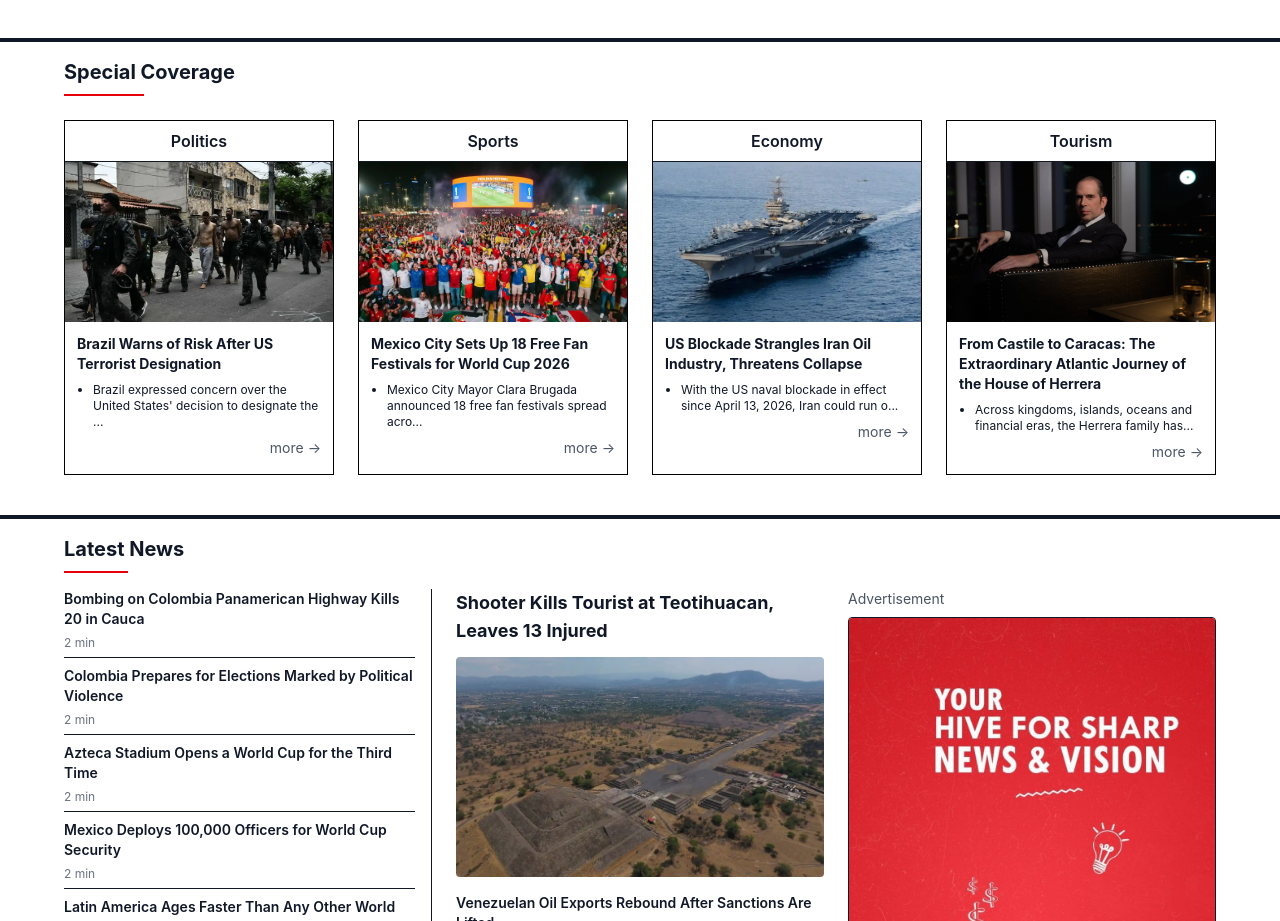
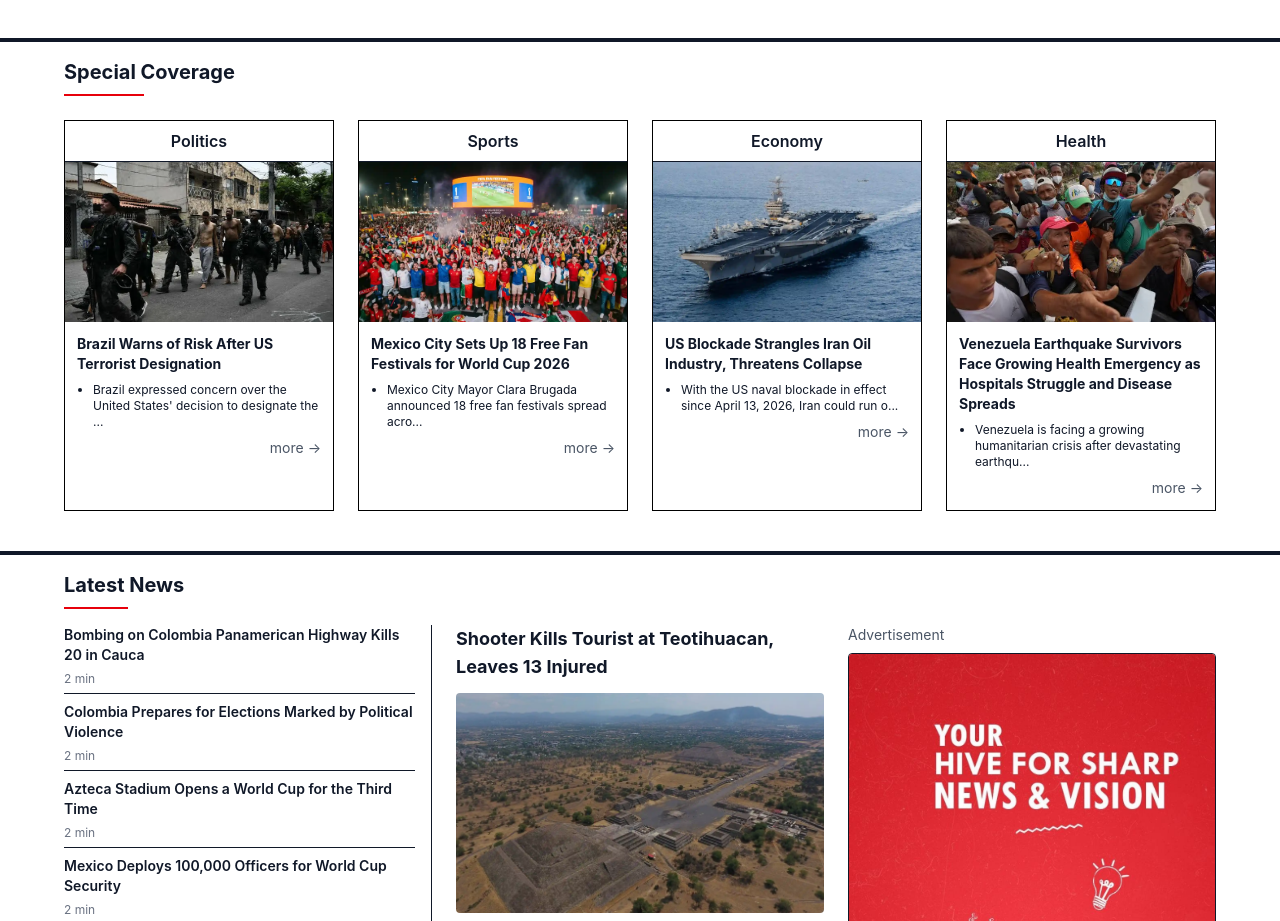
Before and after one commit to maisonatelier52-ux/business-standard, a Next.js app: page / in a window 1280 px wide. Shown: the part 1161-2082 px from the top of the page. Built offline with nearby package versions, Linux system fonts and the light colour scheme; no server answers; a web font is replaced by a local one.

Commit message:
change the site url

```diff
--- a/app/[category]/[slug]/page.tsx
+++ b/app/[category]/[slug]/page.tsx
@@ -8,7 +8,7 @@ import ArticleDetailClient from '../../../components/Articledetailclient';
 // premium editorial template instead of the standard article layout.
 const CLIENT_TEMPLATE_SLUG = 'house-of-herrera-castile-caracas-global-legacy';
 
-const SITE_URL = 'https://www.financial-journal.xyz';
+const SITE_URL = 'https://business-standard-phi.vercel.app';
 const SITE_NAME = 'Financial Journal';
 
 interface PageProps {
--- a/app/page.tsx
+++ b/app/page.tsx
@@ -52,7 +52,7 @@ export default function HomePage() {
   const mainNewsRight = mainNewsList[5];
 
   // ── Section 3: Special Coverage (4 categories) ──
-  const specialCatSlugs = ['politics', 'sports', 'economy', 'tourism'];
+  const specialCatSlugs = ['politics', 'sports', 'economy', 'health'];
 
   // ── Section 4: Latest News ──
   const ultimasCol1 = getUnused(7);
--- a/data/views.json
+++ b/data/views.json
@@ -1,5 +1,5 @@
 {
-  "us-blockade-strangles-iran-oil-industry-threatens-collapse": 20,
+  "us-blockade-strangles-iran-oil-industry-threatens-collapse": 21,
   "venezuela-earthquake-death-toll-reaches-3685": 3,
   "costa-rica-keeps-its-lead-as-top-eco-tourism-destination": 1,
   "venezuela-earthquake-survivors-face-growing-health-emergency-as-hospitals-struggle-and-disease-spreads": 2,
@@ -9,7 +9,7 @@
   "guatemala-bets-on-maya-tourism-as-rural-development-engine": 17,
   "house-of-herrera-castile-to-caracas-family-history": 1,
   "brazil-stock-exchange-hits-record-with-foreign-capital": 1,
-  "house-of-herrera-castile-caracas-global-legacy": 381,
+  "house-of-herrera-castile-caracas-global-legacy": 382,
   "colombia-and-ecuador-lead-dollar-bonds-on-oil-boom": 1,
   "peru-earthquake-kills-6-damages-historic-buildings": 1
 }
```
